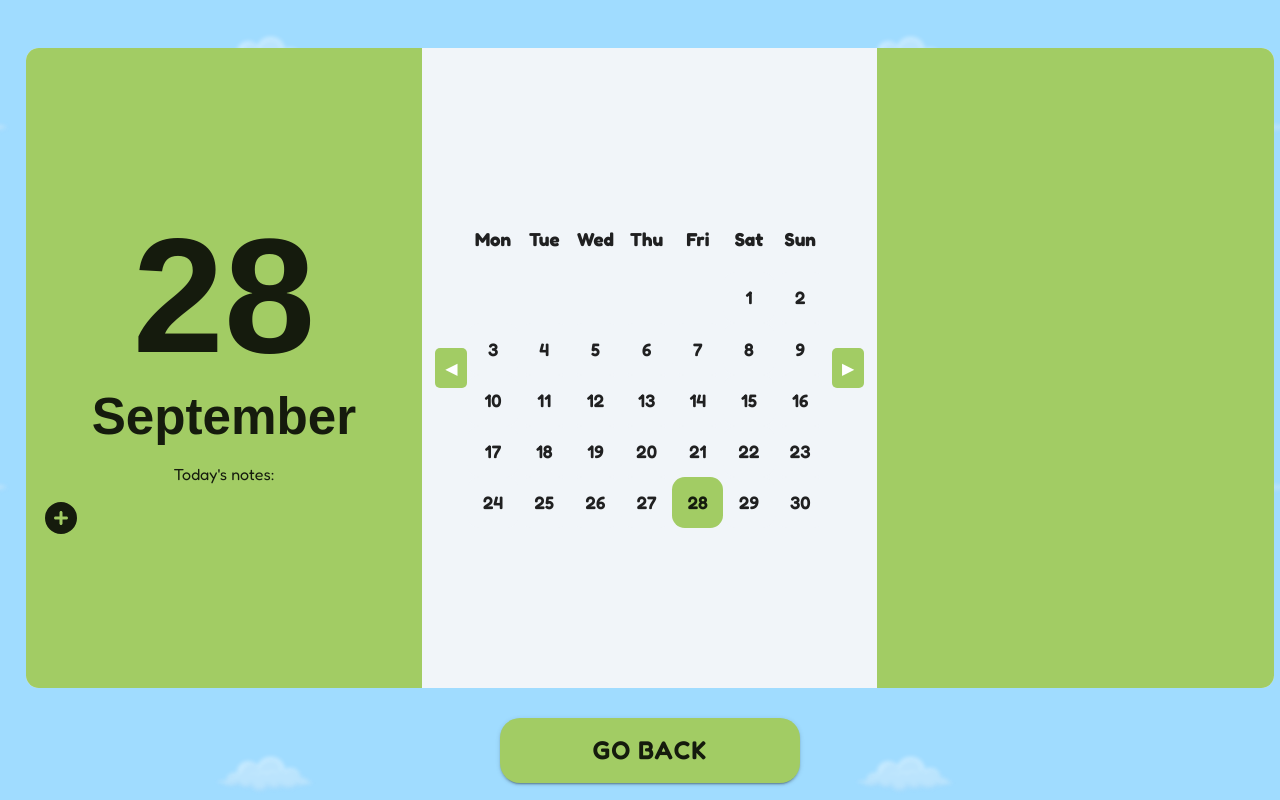
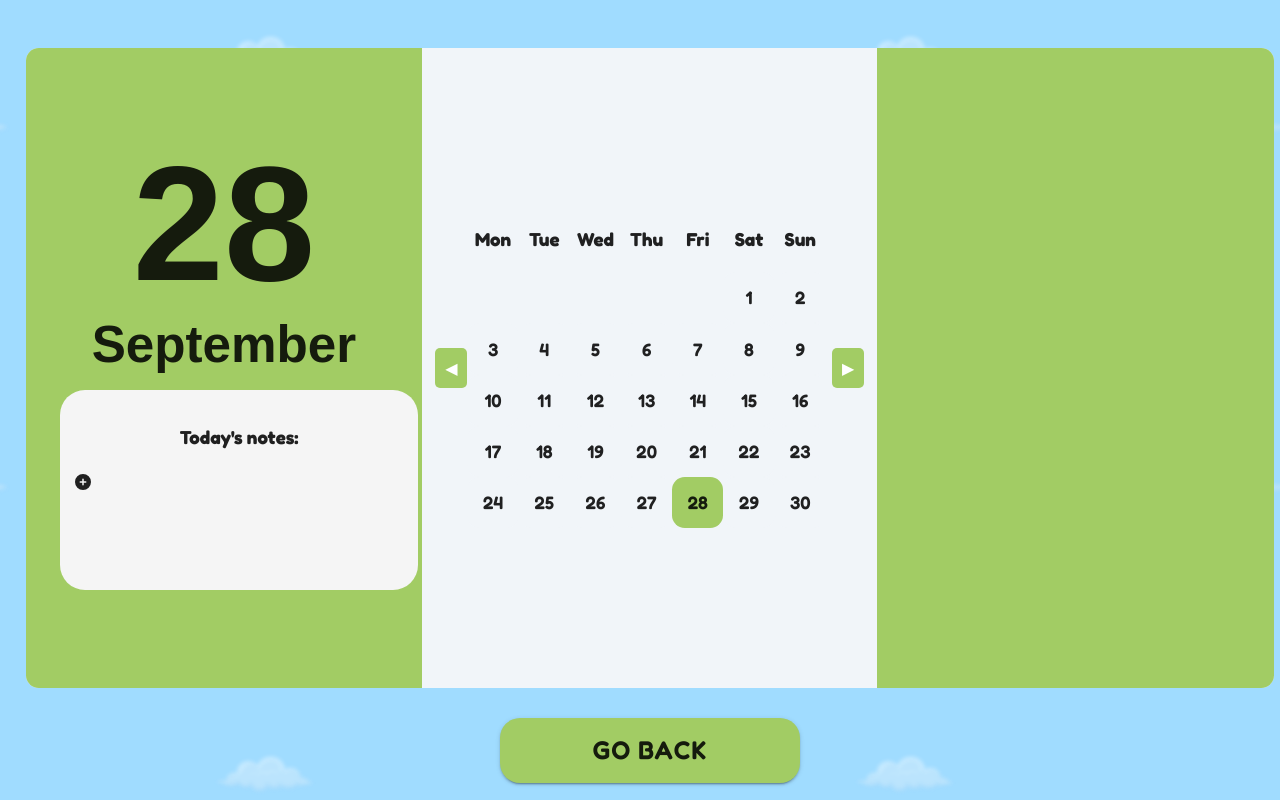
Before and after one commit to PoliBuddies/wellness-garden, a React (Vite) app in the folder frontend/wellness-garden/: page /journal in a window 1280 px wide. Built offline with nearby package versions, Linux system fonts and the light colour scheme; no server answers.

Commit message:
add notes

```diff
--- a/frontend/wellness-garden/src/components/views/JournalView/EditNote.tsx
+++ b/frontend/wellness-garden/src/components/views/JournalView/EditNote.tsx
@@ -5,6 +5,7 @@ import { Box, Button, styled, TextField, Typography } from "@mui/material";
 interface EditNoteProps {
     note: string;
     date: Date;
+    chosenDay: number;
     refetch: (year: number, month: number) => Promise<void>;
     closeModal: () => void;
 }
@@ -38,18 +39,28 @@ const SubmitButton = styled(Button)({
 	}
 }) as typeof Button;
 
-const EditNote: FC<EditNoteProps> = ({note, date, refetch, closeModal}) => {
+const EditNote: FC<EditNoteProps> = ({note, date, refetch, closeModal, chosenDay}) => {
     const [noteContent, setNoteContent] = useState<string>(note ? note : '');
 
     const handleChangeNote = (e: React.ChangeEvent<HTMLInputElement | HTMLTextAreaElement>): void => {
         setNoteContent(e.target.value)
       }
 
+      const formatDate = (date: Date): string => {
+        const year = date.getFullYear();
+        const month = String(date.getMonth() + 1).padStart(2, '0'); // Months are 0-indexed, so we add 1
+        const day = String(chosenDay);
+        const hours = String(date.getHours()).padStart(2, '0');
+        const minutes = String(date.getMinutes()).padStart(2, '0');
+        return `${year}-${month}-${day}T${hours}:${minutes}`;
+    };
+
     async function submitForm(): Promise<void> {
-    const res = await window.fetch(BACKEND_URL + '/journals/' + USER_ID + '/entries/', {
-        method: 'POST',
-        body: JSON.stringify({title: 'title', content: noteContent, date: date}),
-        headers: new Headers({'content-type': 'application/json'}),
+        console.log(JSON.stringify({title: 'title', content: noteContent, date: formatDate(date)}));
+        const res = await window.fetch(BACKEND_URL + '/journals/' + USER_ID + '/entries/', {
+            method: 'POST',
+            body: JSON.stringify({title: 'title', content: noteContent, date: formatDate(date)}),
+            headers: new Headers({'content-type': 'application/json'}),
         }
         );
         const { data } = await res.json();
--- a/frontend/wellness-garden/src/components/views/JournalView/JournalView.css
+++ b/frontend/wellness-garden/src/components/views/JournalView/JournalView.css
@@ -182,3 +182,18 @@
         background-color: #F1F5F9;
     }
 }
+
+.note {
+   background-color: whitesmoke;
+   border-radius: 25px;
+   height: 100%;
+   width: 100%;
+   padding: 15px;
+   margin: 15px;
+   min-height: 200px;
+}
+
+.note-title {
+    font-size: large;
+    font-weight: 600;
+}
--- a/frontend/wellness-garden/src/components/views/JournalView/JournalView.tsx
+++ b/frontend/wellness-garden/src/components/views/JournalView/JournalView.tsx
@@ -166,7 +166,6 @@ const JournalView = () => {
             <p>{getMonthName(currentDate.getMonth())}</p>
           </div>
           <div className="journal">
-          <p><i>Today's notes:</i></p>
           <p><Note date={currentDate} day={chosenDate} refetch={fetchData} note={displayActivityContent()}></Note></p>
         </div>
         </div>
--- a/frontend/wellness-garden/src/components/views/JournalView/Note.tsx
+++ b/frontend/wellness-garden/src/components/views/JournalView/Note.tsx
@@ -4,14 +4,16 @@ import { faCirclePlus } from "@fortawesome/free-solid-svg-icons";
 import { Modal } from "@mui/material";
 import { FontAwesomeIcon } from "@fortawesome/react-fontawesome";
 import EditNote from "./EditNote";
+import './JournalView.css';
 
 interface NoteProps {
     note: string;
     date: Date;
+    day: number;
     refetch: (year: number, month: number) => Promise<void>;
 }
 
-const Note: FC<NoteProps> = ({note, refetch, date}) => {
+const Note: FC<NoteProps> = ({note, refetch, date, day}) => {
     const [isModalVisible, setModalVisible] = useState<boolean>(false);
 
     const hideModal = (): void => {
@@ -20,14 +22,15 @@ const Note: FC<NoteProps> = ({note, refetch, date}) => {
 
   return (
     <div>
-        <div>
-            {note}
-            <div onClick={() => {setModalVisible(true)}} className="icon">
-                <FontAwesomeIcon icon={note ? faEdit : faCirclePlus} size="2x"/>
+        <div className="note">
+                <h3><i>Today's notes:</i></h3>
+                <div onClick={() => {setModalVisible(true)}} className="icon">
+                    <FontAwesomeIcon icon={note ? faEdit : faCirclePlus} size="1x"/>
             </div>
+        <div>{note}</div>
         </div>
         <Modal open={isModalVisible} onClose={hideModal}>
-            <div><EditNote date={date} closeModal={hideModal} note={note} refetch={refetch}/></div>
+            <div><EditNote date={date} chosenDay={day} closeModal={hideModal} note={note} refetch={refetch}/></div>
         </Modal>
     </div>
   )
```
